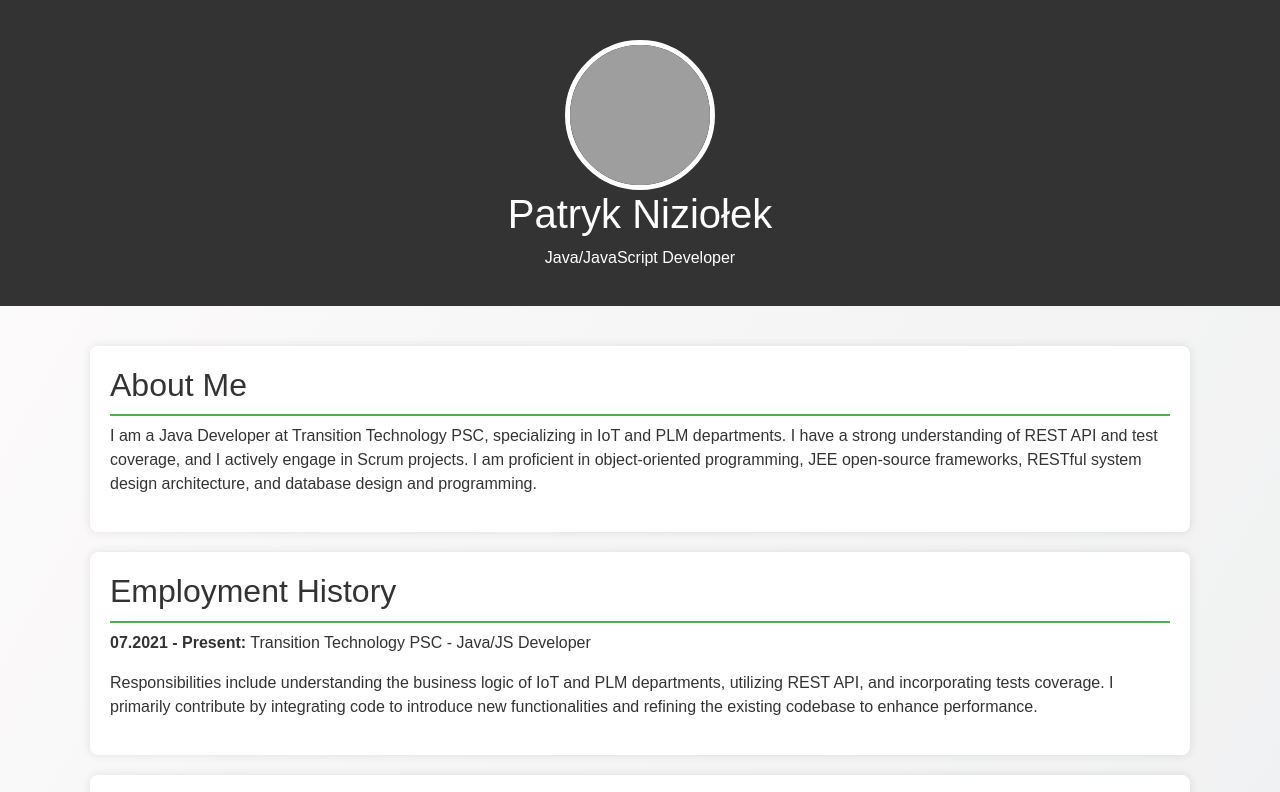
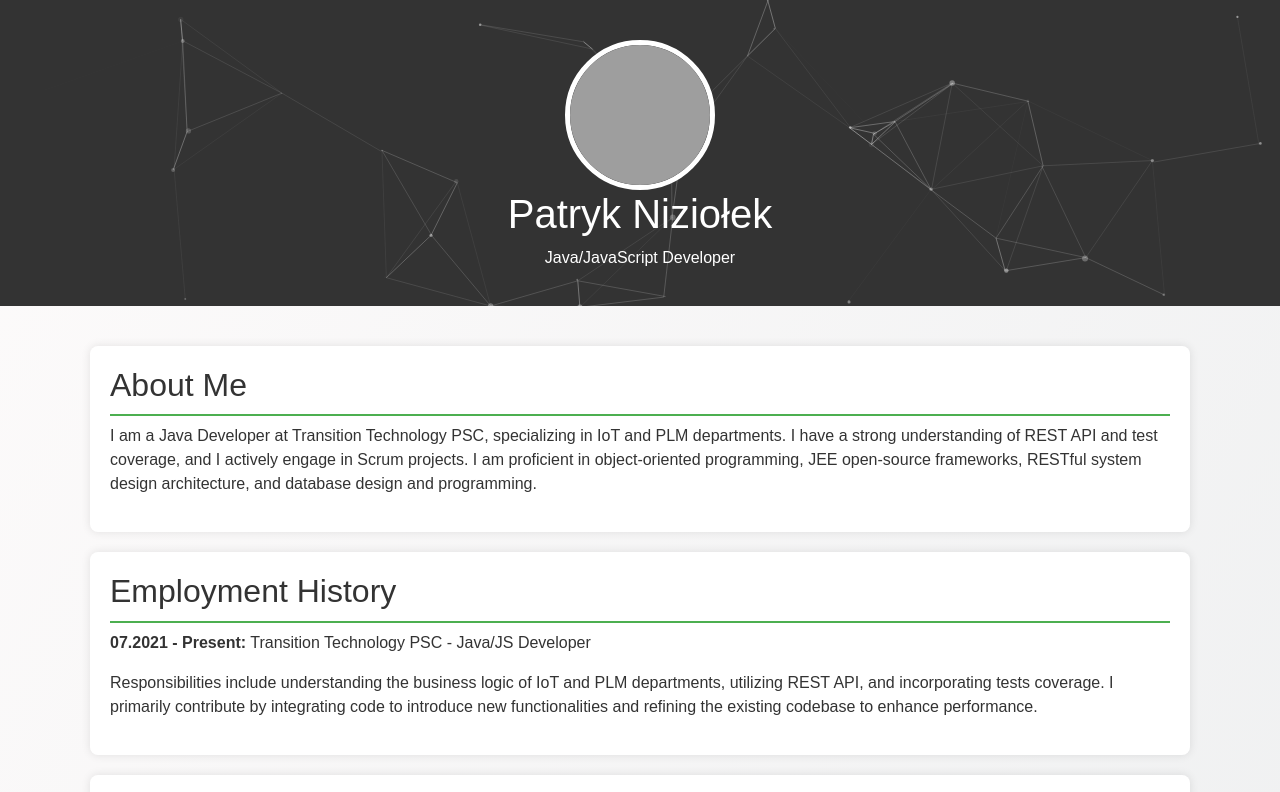
Before and after one commit to PatNiz/personal-page, a website: page index.html in a window 1280 px wide. Shown: the top 792 px of the page. Drawn offline with nearby package versions, Linux system fonts and the light colour scheme; grey boxes are pictures that could not be loaded.

Commit message:
personal-page

```diff
--- a/index.html
+++ b/index.html
@@ -23,6 +23,16 @@
       padding: 20px 0;
       text-align: center;
       position: relative;
+      z-index: 1;
+    }
+
+    #particles-header {
+      position: absolute;
+      top: 0;
+      left: 0;
+      width: 100%;
+      height: 100%;
+      z-index: 0;
     }
 
     header img {
@@ -32,6 +42,8 @@
       object-fit: cover;
       margin-top: 20px;
       border: 5px solid white;
+      position: relative;
+      z-index: 1;
     }
 
     .container {
@@ -87,6 +99,7 @@
 </head>
 <body>
 <header data-aos="fade-down">
+  <div id="particles-header"></div>
   <img src="icon.jpg" alt="Patryk Niziołek">
   <h1>Patryk Niziołek</h1>
   <p>Java/JavaScript Developer</p>
@@ -184,6 +197,116 @@
 <footer>
   <p>&copy; 2024 Patryk Niziołek. All rights reserved.</p>
 </footer>
+<!-- Particles.js library -->
+<script src="https://cdn.jsdelivr.net/particles.js/2.0.0/particles.min.js"></script>
+<!-- Particles.js configuration -->
+<script>
+  particlesJS("particles-header", {
+    "particles": {
+      "number": {
+        "value": 80,
+        "density": {
+          "enable": true,
+          "value_area": 800
+        }
+      },
+      "color": {
+        "value": "#ffffff"
+      },
+      "shape": {
+        "type": "circle",
+        "stroke": {
+          "width": 0,
+          "color": "#000000"
+        },
+        "polygon": {
+          "nb_sides": 5
+        }
+      },
+      "opacity": {
+        "value": 0.5,
+        "random": true,
+        "anim": {
+          "enable": false,
+          "speed": 1,
+          "opacity_min": 0.1,
+          "sync": false
+        }
+      },
+      "size": {
+        "value": 3,
+        "random": true,
+        "anim": {
+          "enable": false,
+          "speed": 40,
+          "size_min": 0.1,
+          "sync": false
+        }
+      },
+      "line_linked": {
+        "enable": true,
+        "distance": 150,
+        "color": "#ffffff",
+        "opacity": 0.4,
+        "width": 1
+      },
+      "move": {
+        "enable": true,
+        "speed": 6,
+        "direction": "none",
+        "random": false,
+        "straight": false,
+        "out_mode": "out",
+        "bounce": false,
+        "attract": {
+          "enable": false,
+          "rotateX": 600,
+          "rotateY": 1200
+        }
+      }
+    },
+    "interactivity": {
+      "detect_on": "canvas",
+      "events": {
+        "onhover": {
+          "enable": true,
+          "mode": "repulse"
+        },
+        "onclick": {
+          "enable": true,
+          "mode": "push"
+        },
+        "resize": true
+      },
+      "modes": {
+        "grab": {
+          "distance": 400,
+          "line_linked": {
+            "opacity": 1
+          }
+        },
+        "bubble": {
+          "distance": 400,
+          "size": 40,
+          "duration": 2,
+          "opacity": 8,
+          "speed": 3
+        },
+        "repulse": {
+          "distance": 200,
+          "duration": 0.4
+        },
+        "push": {
+          "particles_nb": 4
+        },
+        "remove": {
+          "particles_nb": 2
+        }
+      }
+    },
+    "retina_detect": true
+  });
+</script>
 <script src="https://code.jquery.com/jquery-3.5.1.min.js"></script>
 <script src="https://stackpath.bootstrapcdn.com/bootstrap/4.5.2/js/bootstrap.bundle.min.js"></script>
 <script src="https://cdnjs.cloudflare.com/ajax/libs/aos/2.3.4/aos.js"></script>
@@ -193,5 +316,6 @@
     once: true
   });
 </script>
+
 </body>
 </html>
```
